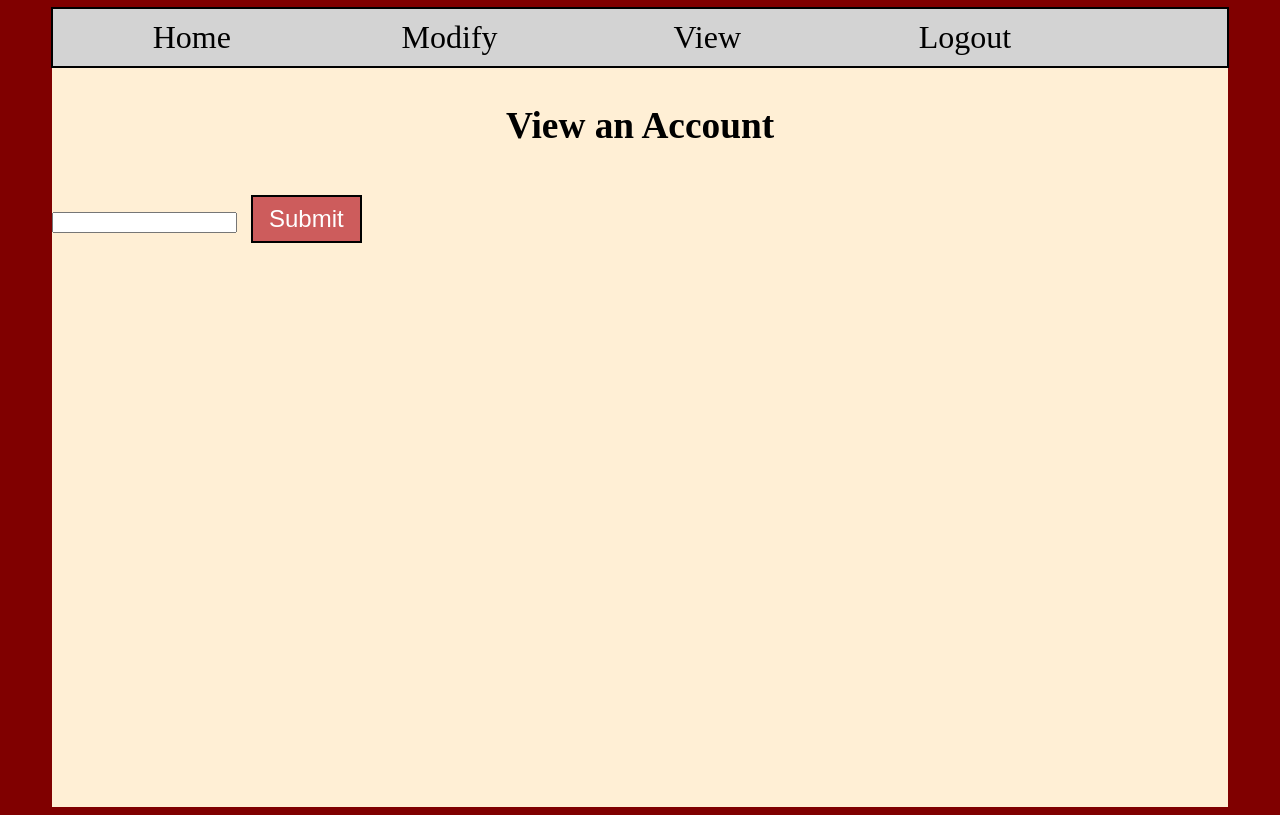
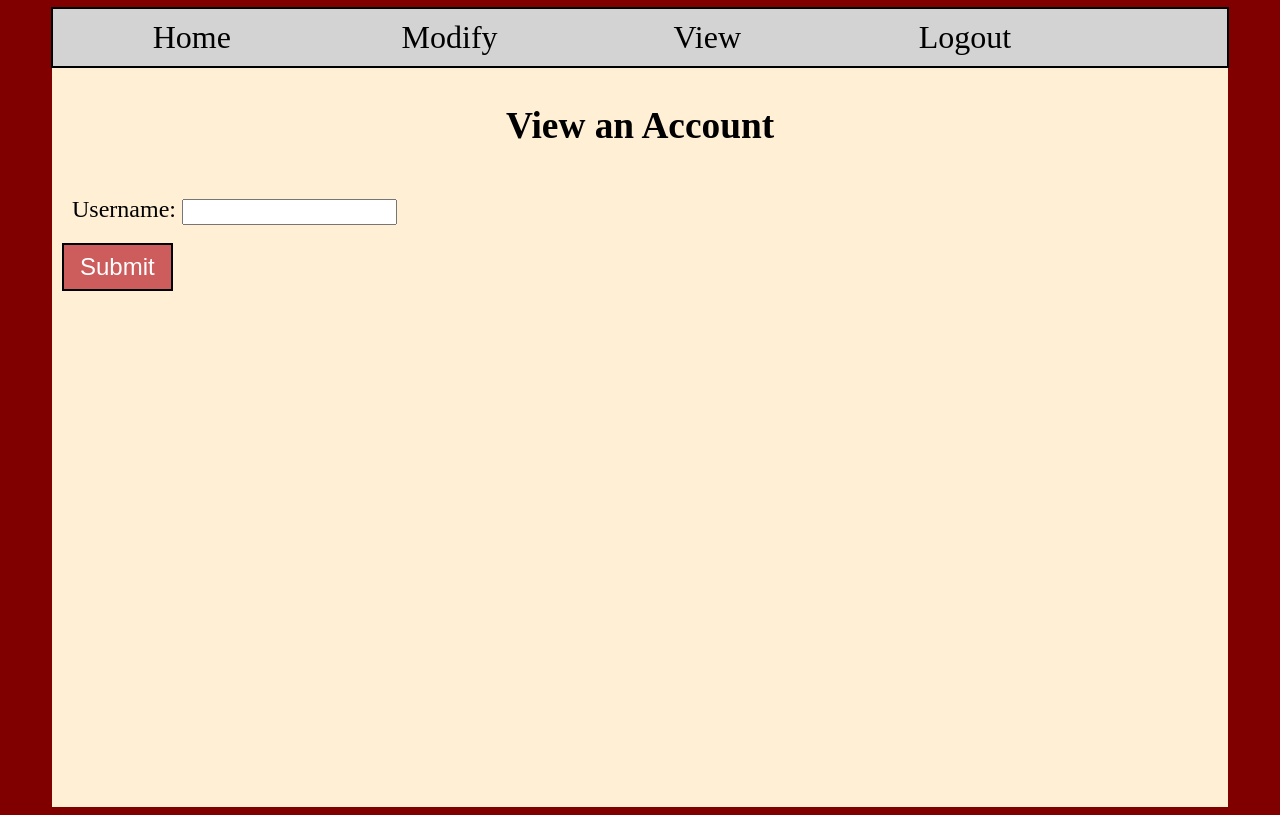
Before and after one commit to kmlacasse/webproject, a Django app: template templates/taapp/view_account.html in a window 1280 px wide. Run offline with Django 3.2, Linux system fonts and the light colour scheme; the template is opened without the code that fills it, so the values that code supplies are empty.

Commit message:
Update view_account.html

```diff
--- a/templates/taapp/view_account.html
+++ b/templates/taapp/view_account.html
@@ -5,7 +5,7 @@
 
     <form action="view_account.html" method="post">
         {%  csrf_token %}
-        <input type="text" name="name">
+        <p class="formText">Username: <input type="text" class="textInput" name="name"></p><br>
         <input type="submit" class="submitModifyButton" value="Submit">
     </form>
 
```
